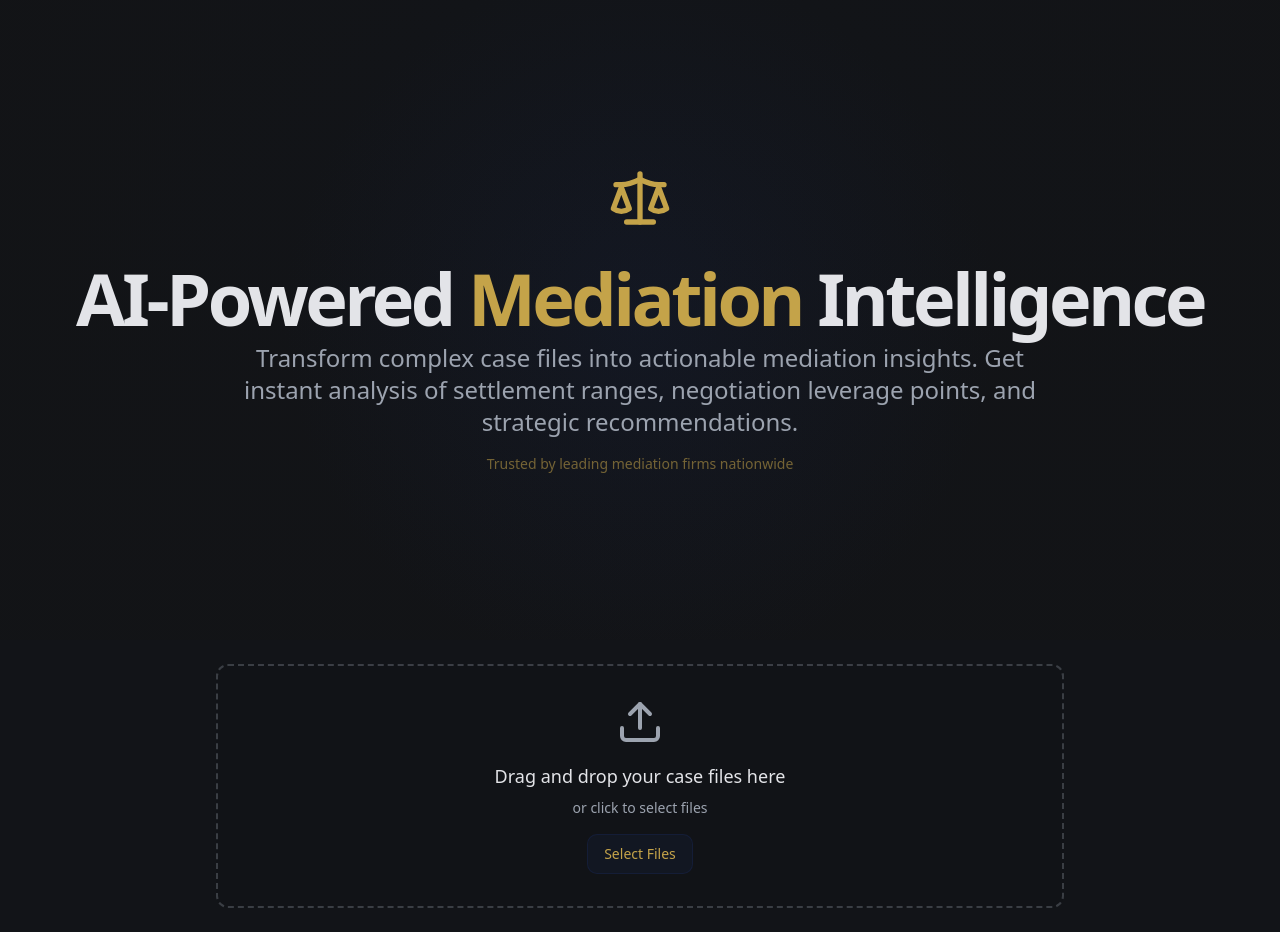
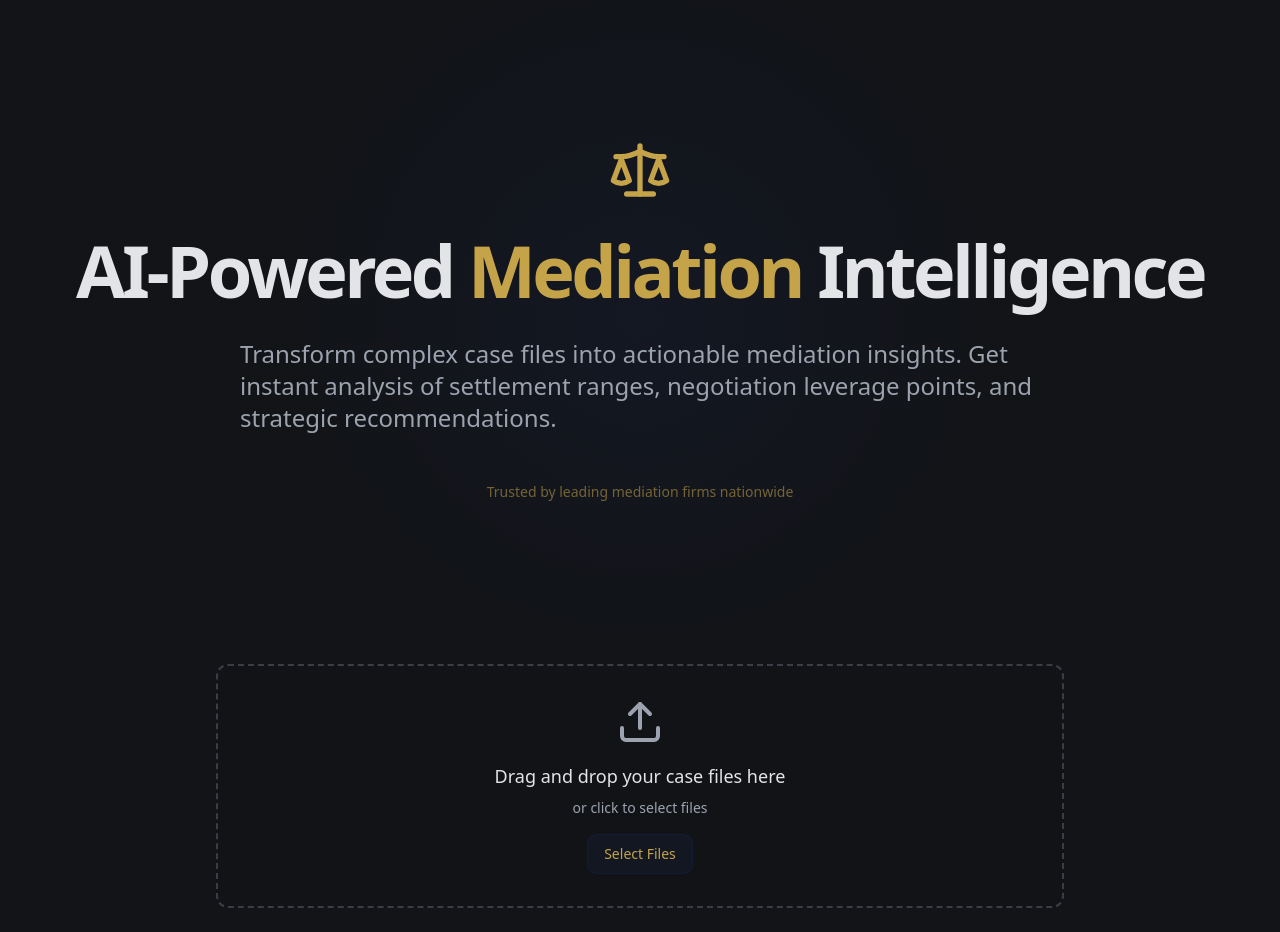
Before and after one commit to kixiktech/resolve-magic, a React (Vite) app: page / in a window 1280 px wide. Built offline with nearby package versions, Linux system fonts and the light colour scheme.

Commit message:
Improve Hero section layout
Adjust spacing of text blocks in the Hero section for improved visual appeal.

```diff
--- a/src/components/Hero.tsx
+++ b/src/components/Hero.tsx
@@ -8,14 +8,14 @@ export const Hero = () => {
       <div className="absolute inset-0 bg-[radial-gradient(circle_at_center,_var(--tw-gradient-stops))] from-legal-blue/10 via-background/5 to-background pointer-events-none" />
 
       <div className="container px-4 md:px-6 relative z-10">
-        <div className="flex flex-col items-center space-y-4 text-center">
+        <div className="flex flex-col items-center space-y-12">
           <motion.div
             initial={{ opacity: 0, y: 20 }}
             animate={{ opacity: 1, y: 0 }}
             transition={{ duration: 0.5 }}
-            className="space-y-2"
+            className="space-y-8"
           >
-            <div className="flex justify-center mb-8">
+            <div className="flex justify-center">
               <Scale className="h-16 w-16 text-legal-gold" />
             </div>
             <h1 className="text-4xl font-bold tracking-tighter sm:text-5xl md:text-6xl lg:text-7xl text-legal-offwhite">
@@ -23,7 +23,7 @@ export const Hero = () => {
               <span className="text-legal-gold"> Mediation </span>
               Intelligence
             </h1>
-            <p className="mx-auto max-w-[800px] text-legal-gray md:text-xl lg:text-2xl mt-4">
+            <p className="mx-auto max-w-[800px] text-legal-gray md:text-xl lg:text-2xl">
               Transform complex case files into actionable mediation insights. Get instant analysis of settlement ranges, negotiation leverage points, and strategic recommendations.
             </p>
           </motion.div>
```
